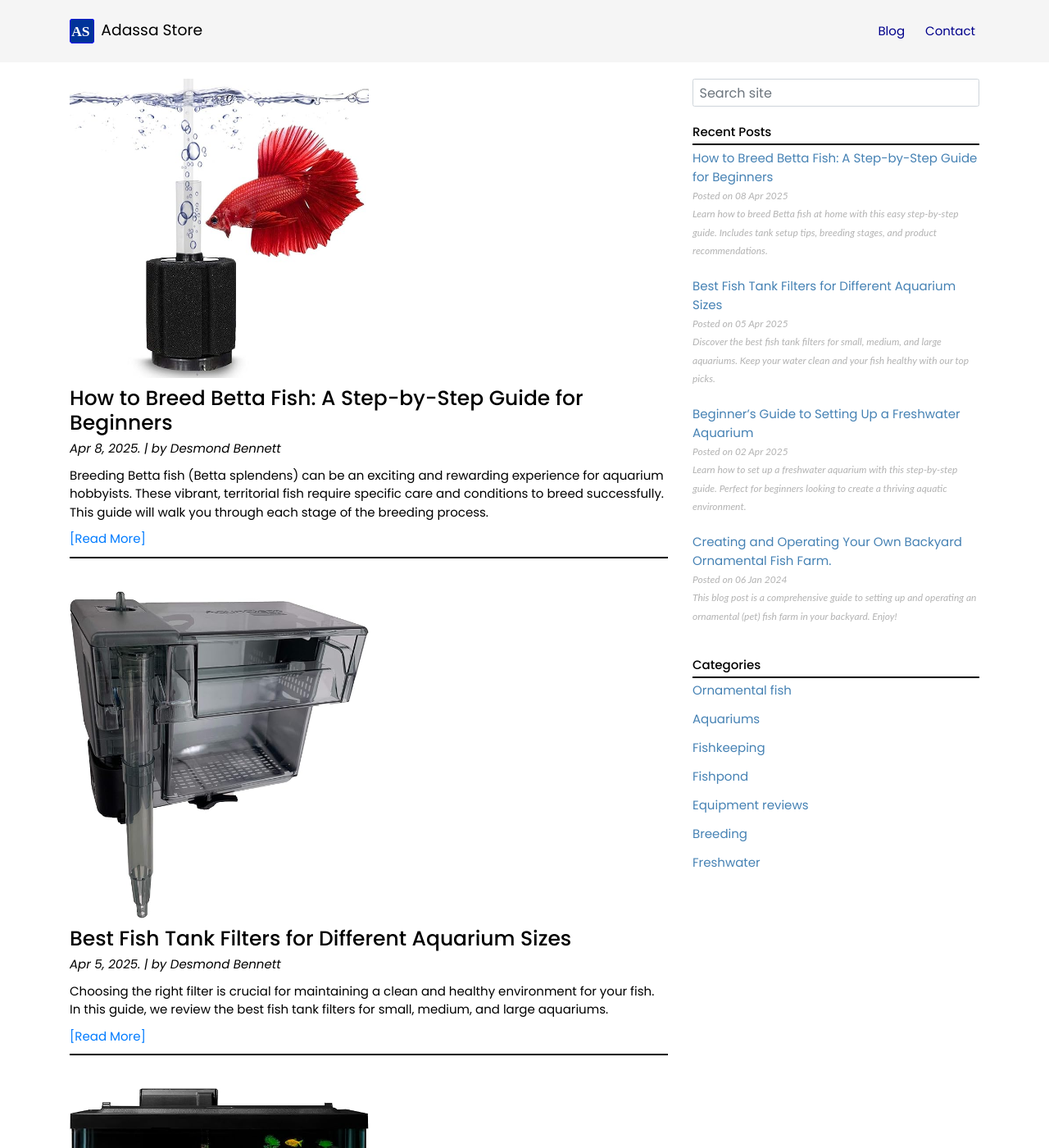
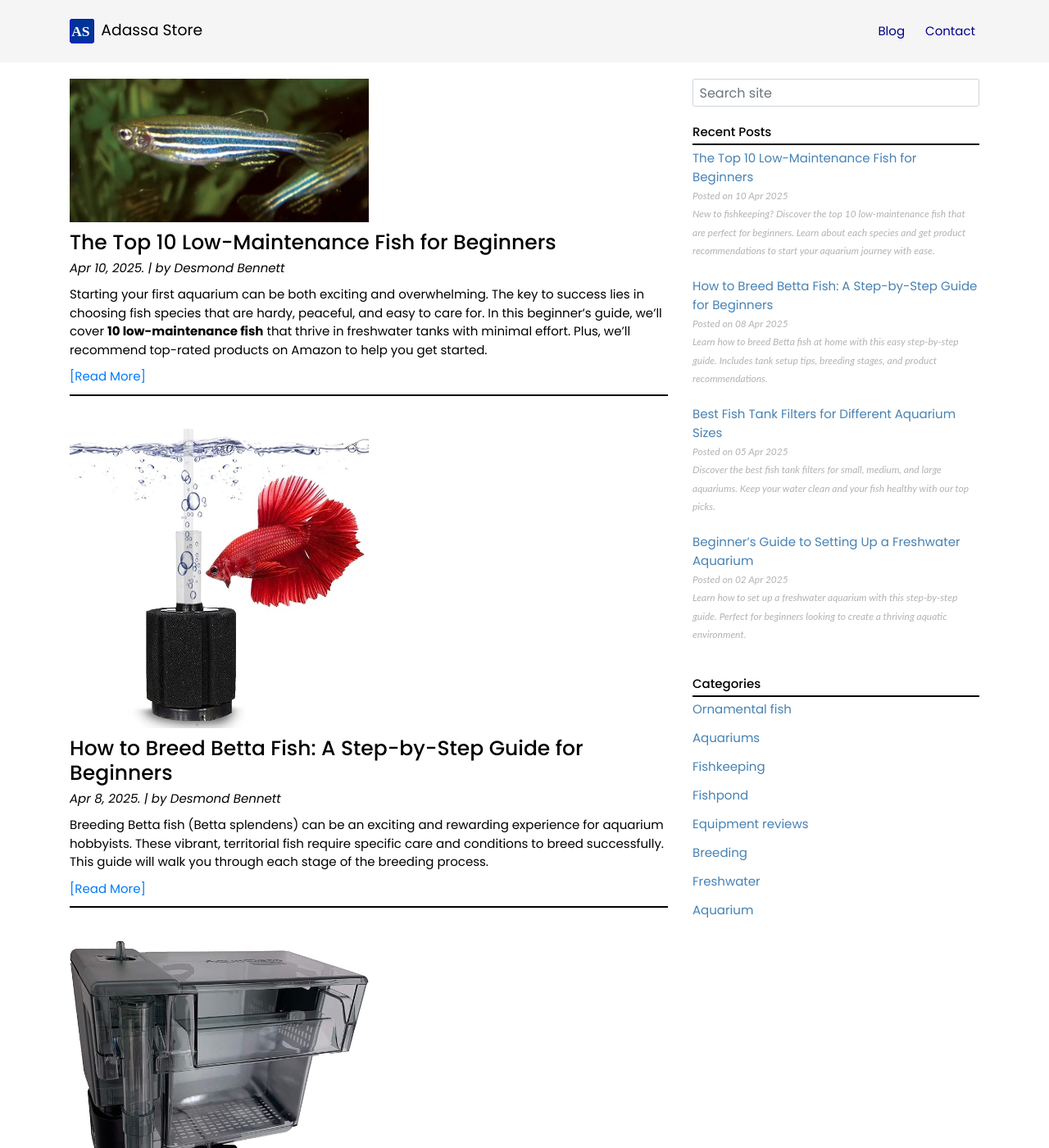
Before and after one commit to Adassa-Enterprise-Solutions/adassa-store, a Jekyll site: the page built from blog.html, in a window 1280 px wide and 1400 px high. Shown: the whole window at 82% size. Built offline with Jekyll 4.4.1, drawn with Linux system fonts in a browser that asks for light colours.

Commit message:
General updates.

```diff
--- a/_data/products.yml
+++ b/_data/products.yml
@@ -3,8 +3,8 @@
 - name: Fish Flakes
   categories: Fish Food
   description: Tropical fish food.
-  link: https://s.click.aliexpress.com/e/_mrDLKdq
-  image: https://ae-pic-a1.aliexpress-media.com/kf/S7bc04af131db4812bdba9c8c5db0785bv.jpg
+  link: https://amzn.to/3Ra0WSz
+  image: https://m.media-amazon.com/images/I/81EVejKP2RL._AC_SX679_.jpg
 - name: Fish Pellets
   categories: Fish Food
   description: Tropical fish food.
@@ -80,3 +80,43 @@
   description: SunGrow 50 pcs Catappa Indian Almond Leaves for Betta Fish Tank Aquarium, 2” Water Conditioner Leaves, Leaf Also Suitable for Shrimp, Goldfish, Guppy and Frogs
   link: https://amzn.to/4jaIgP2
   image: https://m.media-amazon.com/images/I/71Gw6Hb6MWL._AC_SX679_.jpg
+- name: Marina EZ Care Betta Kit
+  categories: Aquarium
+  description: Marina EZ Care Betta Kit, White
+  link: https://amzn.to/3RbbGA0
+  image: https://m.media-amazon.com/images/I/61K3kgrHbhL._AC_SX679_.jpg
+- name: API AQUARIUM START UP PACK Water Conditioner
+  categories: Aquarium
+  description: API AQUARIUM START UP PACK Water Conditioner 1.25-Ounce Bottle 2-Pack
+  link: https://amzn.to/42r7LnO
+  image: https://m.media-amazon.com/images/I/81GEjUzJJlL._AC_SX679_.jpg
+- name: Seachem Fluorite Black Sand Substrate
+  categories: Aquarium
+  description: Seachem Fluorite Black Sand Substrate, 7.7lb
+  link: https://amzn.to/4j5b0sr
+  image: https://m.media-amazon.com/images/I/61lr-mv3B5L._AC_SY879_.jpg
+- name: TetraColor PLUS Tropical Flakes
+  categories: Aquarium
+  description: TetraColor PLUS Tropical Flakes with Color Enhancing 2.2 Ounce
+  link: https://amzn.to/43P2oRL
+  image: https://m.media-amazon.com/images/I/71q2I9Pu0AL._AC_SX679_.jpg
+- name: Aqueon Adjustable PRO Aquarium Heater
+  categories: Aquarium
+  description: Aqueon Adjustable PRO Aquarium Heater Up to 20 Gallons, 50 Watts
+  link: https://amzn.to/4iieypZ
+  image: https://m.media-amazon.com/images/I/81HF7kN6pvL._AC_SX679_.jpg
+- name: Aqueon Plant and Shrimp Aquarium Substrate
+  categories: Aquarium
+  description: Aqueon Plant and Shrimp Aquarium Substrate 5 Pounds,Brown
+  link: https://amzn.to/4lsvi0q
+  image: https://m.media-amazon.com/images/I/81ZHxy6m8US._AC_SX679_.jpg
+- name: Aqueon QuietFlow Internal Filter
+  categories: Aquarium
+  description: Aqueon QuietFlow Internal Filter with SmartClean Technology, Extra Small
+  link: https://amzn.to/4j6yb5x
+  image: https://m.media-amazon.com/images/I/71Gb9kvmHPL._AC_SX679_.jpg
+- name: Tetra Whisper Air Pump
+  categories: Aquarium
+  description: Tetra Whisper Easy to Use Air Pump for Aquariums
+  link: https://amzn.to/44lSl6V
+  image: https://m.media-amazon.com/images/I/91AxwZ6ke4L._AC_SX679_.jpg
--- a/_draft/drafts.txt
+++ b/_draft/drafts.txt
@@ -1,6 +1,6 @@
 Sample prompt:
 
-Provide the "Best Fish Tank Filters for Different Aquarium Sizes" post that can
+Write the "The Top 10 Low-Maintenance Fish for Beginners" blog post that can
 be copied as a markdown document for use in a Jekyll blog. Also, provide
 SEO-friendly title, description and content. Include recommended Amazon products.
 
--- /dev/null
+++ b/_posts/Pet Fish/2025-04-10-low-maintenance-ish-for-beginners.md
@@ -0,0 +1,408 @@
+---
+layout: post-layout
+title: "The Top 10 Low-Maintenance Fish for Beginners"
+author: Desmond Bennett
+description: "New to fishkeeping? Discover the top 10 low-maintenance fish that are perfect for beginners. Learn about each species and get product recommendations to start your aquarium journey with ease."
+categories: [Aquarium, Fishkeeping]
+tags: [beginner fish, low-maintenance fish, freshwater aquarium, easy aquarium fish, fish tank setup]
+img: Zebra-danio.webp
+img-alt: Zebra Danio
+thumb: Zebra-danio.webp
+---
+
+Starting your first aquarium can be both exciting and overwhelming. The key to
+success lies in choosing fish species that are hardy, peaceful, and easy to care
+for. In this beginner’s guide, we’ll cover **10 low-maintenance fish** that thrive
+in freshwater tanks with minimal effort. Plus, we’ll recommend top-rated products
+on Amazon to help you get started.
+
+<!--more-->
+
+---
+
+## 1. **Betta Fish (Betta splendens)**
+
+ <img class="img-fluid mb-3 post-feature-image"
+     alt="Red Betta Fish"
+     src="{{ "/assets/media/blog/" | prepend: site.baseurl }}{{ 'red-betta-fish.jpg' }}">
+
+- **Tank Size:** 5+ gallons
+- **Temperature:** 76–82°F
+- **Temperament:** Peaceful (solo males), can be territorial
+
+Bettas are vibrant, hardy, and don’t require a bubbler or filter if kept in clean
+water. Perfect for desktops or small spaces.
+
+**Recommended Product:**
+<div class="products">
+    {% for product in site.data.products %}
+        {% if product.name contains 'Marina EZ Care Betta Kit' %}
+            <div class="centred">
+                <h2 class="title">
+                    <a href="{{product.link}}">{{product.name}}</a>
+                </h2>
+
+                <a href="{{product.link}}">
+                    <img class="img-fluid mb-3 post-feature-image"
+                         alt="{{product.name}}"
+                         src="{{product.image}}">
+                </a>
+
+                <a href="{{product.link}}" class="btn">Buy now</a>
+            </div>
+        {% endif %}
+    {% endfor %}
+</div>
+
+---
+
+## 2. **Zebra Danios (Danio rerio)**
+
+<img class="img-fluid mb-3 post-feature-image"
+     alt="Zebra Danios"
+     src="{{ "/assets/media/blog/" | prepend: site.baseurl }}{{ 'Zebra-danio.webp' }}">
+
+- **Tank Size:** 10+ gallons
+- **Temperature:** 65–77°F
+- **Temperament:** Peaceful and active
+
+Zebra Danios are energetic and tolerate a wide range of water conditions.
+They love being in small schools of 5+ fish.
+
+**Recommended Product:**
+
+<div class="products">
+    {% for product in site.data.products %}
+        {% if product.name contains 'API AQUARIUM START UP PACK Water Conditioner' %}
+            <div class="centred">
+                <h2 class="title">
+                    <a href="{{product.link}}">{{product.name}}</a>
+                </h2>
+
+                <a href="{{product.link}}">
+                    <img class="img-fluid mb-3 post-feature-image"
+                         alt="{{product.name}}"
+                         src="{{product.image}}">
+                </a>
+
+                <a href="{{product.link}}" class="btn">Buy now</a>
+            </div>
+        {% endif %}
+    {% endfor %}
+</div>
+
+---
+
+## 3. **Guppies (Poecilia reticulata)**
+
+<img class="img-fluid mb-3 post-feature-image"
+     alt="Guppies"
+     src="{{ "/assets/media/blog/" | prepend: site.baseurl }}{{ 'guppies.jpg' }}">
+
+- **Tank Size:** 10+ gallons
+- **Temperature:** 72–82°F
+- **Temperament:** Peaceful, colorful, and easy breeders
+
+Guppies come in vibrant colors and adapt well to various conditions.
+They're ideal for community tanks.
+
+**Recommended Product:**
+
+<div class="products">
+    {% for product in site.data.products %}
+        {% if product.name contains 'Aqueon Aquarium Starter Kit' %}
+            <div class="centred">
+                <h2 class="title">
+                    <a href="{{product.link}}">{{product.name}}</a>
+                </h2>
+
+                <a href="{{product.link}}">
+                    <img class="img-fluid mb-3 post-feature-image"
+                         alt="{{product.name}}"
+                         src="{{product.image}}">
+                </a>
+
+                <a href="{{product.link}}" class="btn">Buy now</a>
+            </div>
+        {% endif %}
+    {% endfor %}
+</div>
+
+---
+
+## 4. **Neon Tetras (Paracheirodon innesi)**
+
+<img class="img-fluid mb-3 post-feature-image"
+     alt="Neon Tetra"
+     src="{{ "/assets/media/blog/" | prepend: site.baseurl }}{{ 'neon-tetra.webp' }}">
+
+- **Tank Size:** 10+ gallons
+- **Temperature:** 70–81°F
+- **Temperament:** Peaceful, schooling fish
+
+Neon Tetras add a pop of electric blue and red. Keep them in groups of 6 or more
+to reduce stress.
+
+**Recommended Product:**
+
+<div class="products">
+    {% for product in site.data.products %}
+        {% if product.name contains 'Fish Flakes' %}
+            <div class="centred">
+                <h2 class="title">
+                    <a href="{{product.link}}">{{product.name}}</a>
+                </h2>
+
+                <a href="{{product.link}}">
+                    <img class="img-fluid mb-3 post-feature-image"
+                         alt="{{product.name}}"
+                         src="{{product.image}}">
+                </a>
+
+                <a href="{{product.link}}" class="btn">Buy now</a>
+            </div>
+        {% endif %}
+    {% endfor %}
+</div>
+
+---
+
+## 5. **Corydoras Catfish**
+
+<img class="img-fluid mb-3 post-feature-image"
+     alt="Corydoras Catfish"
+     src="{{ "/assets/media/blog/" | prepend: site.baseurl }}{{ 'CorydorasCatfish.webp' }}">
+
+- **Tank Size:** 10+ gallons
+- **Temperature:** 72–78°F
+- **Temperament:** Peaceful bottom dwellers
+
+These cute and active cleaners help keep your substrate tidy and enjoy living in groups.
+
+**Recommended Product:**
+
+<div class="products">
+    {% for product in site.data.products %}
+        {% if product.name contains 'Seachem Fluorite Black Sand Substrate' %}
+            <div class="centred">
+                <h2 class="title">
+                    <a href="{{product.link}}">{{product.name}}</a>
+                </h2>
+
+                <a href="{{product.link}}">
+                    <img class="img-fluid mb-3 post-feature-image"
+                         alt="{{product.name}}"
+                         src="{{product.image}}">
+                </a>
+
+                <a href="{{product.link}}" class="btn">Buy now</a>
+            </div>
+        {% endif %}
+    {% endfor %}
+</div>
+
+---
+
+## 6. **Platies (Xiphophorus maculatus)**
+
+<img class="img-fluid mb-3 post-feature-image"
+     alt=""Rainbow Platy
+     src="{{ "/assets/media/blog/" | prepend: site.baseurl }}{{ 'Rainbow_platy.jpg' }}">
+
+- **Tank Size:** 10+ gallons
+- **Temperature:** 70–77°F
+- **Temperament:** Very peaceful
+
+Platies are sociable, low-maintenance, and thrive in community tanks. They come
+in many color varieties.
+
+**Recommended Product:**
+
+<div class="products">
+    {% for product in site.data.products %}
+        {% if product.name contains 'TetraColor PLUS Tropical Flakes' %}
+            <div class="centred">
+                <h2 class="title">
+                    <a href="{{product.link}}">{{product.name}}</a>
+                </h2>
+
+                <a href="{{product.link}}">
+                    <img class="img-fluid mb-3 post-feature-image"
+                         alt="{{product.name}}"
+                         src="{{product.image}}">
+                </a>
+
+                <a href="{{product.link}}" class="btn">Buy now</a>
+            </div>
+        {% endif %}
+    {% endfor %}
+</div>
+
+---
+
+## 7. **Swordtails (Xiphophorus hellerii)**
+
+<img class="img-fluid mb-3 post-feature-image"
+     alt="Red and White Swordtail"
+     src="{{ "/assets/media/blog/" | prepend: site.baseurl }}{{ 'red-white-swordtail.jpg' }}">
+
+- **Tank Size:** 15+ gallons
+- **Temperature:** 72–82°F
+- **Temperament:** Peaceful, with active behavior
+
+Swordtails are hardy and easy to breed. Just keep an eye on their energetic nature
+in smaller tanks.
+
+**Recommended Product:**
+
+<div class="products">
+    {% for product in site.data.products %}
+        {% if product.name contains 'Aqueon Adjustable PRO Aquarium Heater' %}
+            <div class="centred">
+                <h2 class="title">
+                    <a href="{{product.link}}">{{product.name}}</a>
+                </h2>
+
+                <a href="{{product.link}}">
+                    <img class="img-fluid mb-3 post-feature-image"
+                         alt="{{product.name}}"
+                         src="{{product.image}}">
+                </a>
+
+                <a href="{{product.link}}" class="btn">Buy now</a>
+            </div>
+        {% endif %}
+    {% endfor %}
+</div>
+
+---
+
+## 8. **Cherry Barbs (Puntius titteya)**
+
+<img class="img-fluid mb-3 post-feature-image"
+     alt="Cherry Barb"
+     src="{{ "/assets/media/blog/" | prepend: site.baseurl }}{{ 'cherry_barb.webp' }}">
+
+- **Tank Size:** 20+ gallons
+- **Temperature:** 73–81°F
+- **Temperament:** Peaceful and colorful
+
+Known for their cherry-red hue, these fish enjoy swimming in schools and make a
+great addition to planted tanks.
+
+**Recommended Product:**
+
+<div class="products">
+    {% for product in site.data.products %}
+        {% if product.name contains 'Aqueon Plant and Shrimp Aquarium Substrate' %}
+            <div class="centred">
+                <h2 class="title">
+                    <a href="{{product.link}}">{{product.name}}</a>
+                </h2>
+
+                <a href="{{product.link}}">
+                    <img class="img-fluid mb-3 post-feature-image"
+                         alt="{{product.name}}"
+                         src="{{product.image}}">
+                </a>
+
+                <a href="{{product.link}}" class="btn">Buy now</a>
+            </div>
+        {% endif %}
+    {% endfor %}
+</div>
+
+---
+
+## 9. **White Cloud Mountain Minnows**
+
+<img class="img-fluid mb-3 post-feature-image"
+     alt="White Cloud Mountain Minnow"
+     src="{{ "/assets/media/blog/" | prepend: site.baseurl }}{{ 'White-Cloud-Mountain-Minnow.webp' }}">
+
+- **Tank Size:** 10+ gallons
+- **Temperature:** 64–72°F
+- **Temperament:** Peaceful and easygoing
+
+These underrated gems are great for unheated tanks and beginner aquarists.
+
+**Recommended Product:**
+
+<div class="products">
+    {% for product in site.data.products %}
+        {% if product.name contains 'Aqueon QuietFlow Internal Filter' %}
+            <div class="centred">
+                <h2 class="title">
+                    <a href="{{product.link}}">{{product.name}}</a>
+                </h2>
+
+                <a href="{{product.link}}">
+                    <img class="img-fluid mb-3 post-feature-image"
+                         alt="{{product.name}}"
+                         src="{{product.image}}">
+                </a>
+
+                <a href="{{product.link}}" class="btn">Buy now</a>
+            </div>
+        {% endif %}
+    {% endfor %}
+</div>
+
+---
+
+## 10. **Mollies (Poecilia sphenops)**
+
+<img class="img-fluid mb-3 post-feature-image"
+     alt="Assorted Mollies"
+     src="{{ "/assets/media/blog/" | prepend: site.baseurl }}{{ 'Assorted-Mollies.jpg' }}">
+
+- **Tank Size:** 15+ gallons
+- **Temperature:** 72–78°F
+- **Temperament:** Peaceful but active
+
+Mollies are flexible with fresh or slightly brackish water. They are easy to care
+for and fun to watch.
+
+**Recommended Product:**
+
+<div class="products">
+    {% for product in site.data.products %}
+        {% if product.name contains 'Tetra Whisper Air Pump' %}
+            <div class="centred">
+                <h2 class="title">
+                    <a href="{{product.link}}">{{product.name}}</a>
+                </h2>
+
+                <a href="{{product.link}}">
+                    <img class="img-fluid mb-3 post-feature-image"
+                         alt="{{product.name}}"
+                         src="{{product.image}}">
+                </a>
+
+                <a href="{{product.link}}" class="btn">Buy now</a>
+            </div>
+        {% endif %}
+    {% endfor %}
+</div>
+
+---
+
+## Pro Tips for Beginner Fishkeepers
+
+- **Cycle your tank** before adding fish to avoid New Tank Syndrome.
+- Perform regular **partial water changes** (20–30% weekly).
+- Avoid overfeeding; once a day is enough.
+- Use a **water conditioner** to remove chlorine and harmful chemicals.
+- Keep fish in **appropriate schools** to reduce stress.
+
+---
+
+## Final Thoughts
+
+Starting an aquarium doesn’t have to be intimidating. These **low-maintenance freshwater fish**
+are perfect for beginners and will bring life and color to your home with little upkeep.
+Choose the ones that suit your tank size and water conditions best—and happy fishkeeping!
+
+If you found this guide helpful, don’t forget to share it and check out our
+[Beginner’s Guide to Setting Up a Freshwater Aquarium]({% post_url 2025-04-02-beginners-guide-to-setting-up-a-freshwater-aquarium %})
+for more tips!
```
Also changed, not shown: other parts of _draft/drafts.txt (+1 -1 lines), assets/media/blog/Assorted-Mollies.jpg (added), assets/media/blog/CorydorasCatfish.webp (added), assets/media/blog/Rainbow_platy.jpg (added), assets/media/blog/White-Cloud-Mountain-Minnow.webp (added), assets/media/blog/Zebra-danio.webp (added), assets/media/blog/cherry_barb.webp (added), assets/media/blog/guppies.jpg (added), assets/media/blog/neon-tetra.webp (added), assets/media/blog/red-betta-fish.jpg (added), assets/media/blog/red-white-swordtail.jpg (added).
